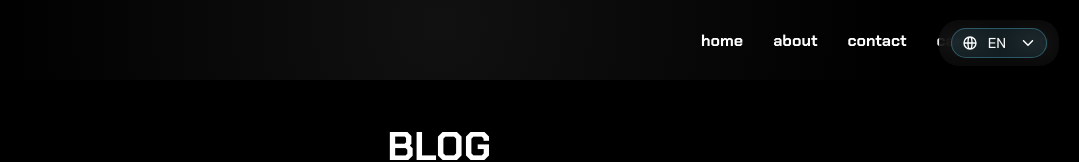
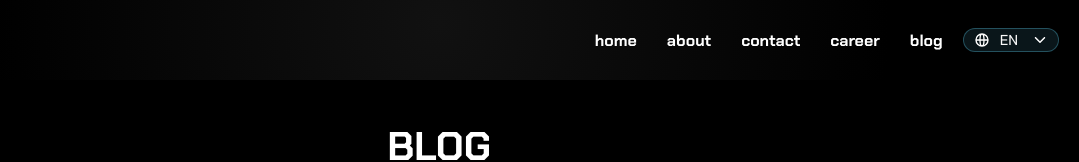
Before and after one commit to codebymarco/portfolio, a React (Vite) app: page /blog in a window 1280 px wide. Shown: the top 162 px of the page, without its empty margins (201-1280 px from the left). Built offline with nearby package versions, Linux system fonts and the light colour scheme.

Commit message:
aded\csl

```diff
--- a/src/components/components/Navbar.jsx
+++ b/src/components/components/Navbar.jsx
@@ -223,6 +223,8 @@ const Navbar = () => {
 
         .nav-item {
           position: relative;
+          display: flex;
+          align-items: center;
         }
 
         .desktop-links-link {
@@ -246,6 +248,9 @@ const Navbar = () => {
         /* Language selector styles */
         .language-selector {
           margin-left: 12px;
+          height: 100%;
+          display: flex;
+          align-items: center;
         }
 
         .lang-select-wrapper {
@@ -259,6 +264,7 @@ const Navbar = () => {
           position: relative;
           cursor: pointer;
           user-select: none;
+          height: 24px; /* Match the height of text links */
         }
 
         .lang-select-wrapper:hover {
@@ -277,6 +283,8 @@ const Navbar = () => {
           font-size: 0.9rem;
           font-weight: 500;
           margin-right: 4px;
+          display: flex;
+          align-items: center;
         }
 
         .arrow-icon {
--- a/src/styles/about.css
+++ b/src/styles/about.css
@@ -211,7 +211,7 @@
   margin-bottom: 15px;
   font-size: 1.2rem;
   font-weight: 500;
-  color: #61DAFB;
+  color: #61dafb;
 }
 
 .box2 {
@@ -252,7 +252,7 @@
   font-size: 1.8rem;
   font-weight: 600;
   letter-spacing: 1px;
-  color: #61DAFB;
+  color: #61dafb;
 }
 
 .top-icons * {
@@ -263,7 +263,7 @@
 }
 
 .top-icons *:hover {
-  color: #61DAFB !important;
+  color: #61dafb !important;
   transform: scale(1.2);
 }
 
@@ -278,7 +278,11 @@
   align-items: flex-end;
   gap: 30px;
   z-index: 499;
-  background: linear-gradient(to top, rgba(0,0,0,0.8) 0%, rgba(0,0,0,0) 100%);
+  background: linear-gradient(
+    to top,
+    rgba(0, 0, 0, 0.8) 0%,
+    rgba(0, 0, 0, 0) 100%
+  );
   padding-top: 80px;
 }
 
@@ -303,26 +307,12 @@
 }
 
 /* New styles for language selector */
-.language-selector {
-  position: absolute;
-  top: 20px;
-  right: 20px;
-  display: flex;
-  align-items: center;
-  gap: 10px;
-  z-index: 500;
-  background-color: rgba(13, 13, 13, 0.8);
-  padding: 8px 12px;
-  border-radius: 20px;
-  box-shadow: 0 4px 12px rgba(0, 0, 0, 0.2);
-  backdrop-filter: blur(10px);
-}
 
 .language-label {
   display: flex;
   align-items: center;
   gap: 5px;
-  color: #61DAFB;
+  color: #61dafb;
 }
 
 .language-options {
@@ -347,7 +337,7 @@
 
 .language-options button.active {
   background-color: rgba(97, 218, 251, 0.3);
-  border-color: #61DAFB;
+  border-color: #61dafb;
   box-shadow: 0 0 10px rgba(97, 218, 251, 0.3);
 }
 
@@ -438,12 +428,6 @@
 
   .about-photo-absolute {
     padding: 15px;
-  }
-
-  .language-selector {
-    position: static;
-    margin-bottom: 15px;
-    align-self: flex-end;
   }
 
   .timeline-container {
```
